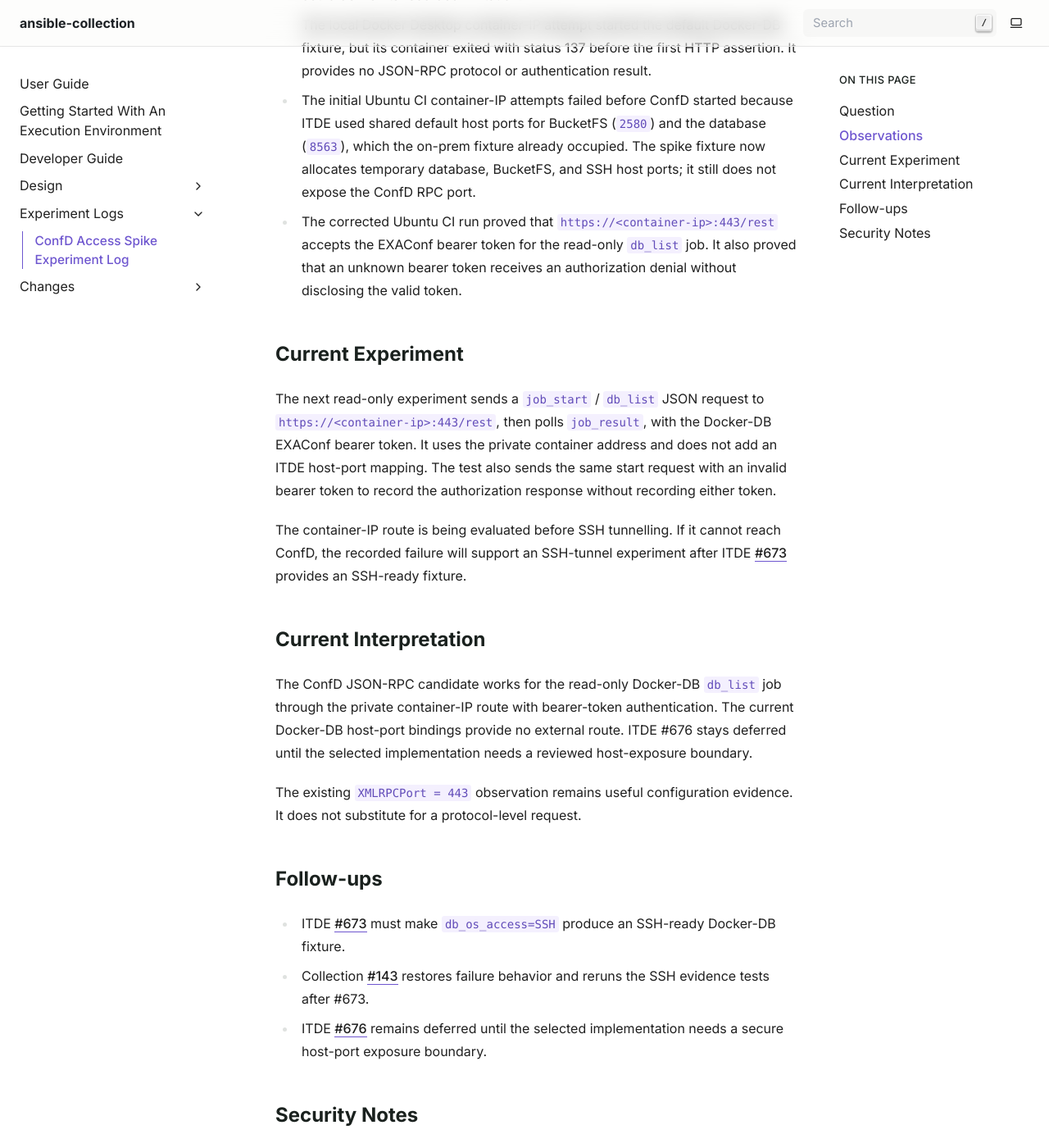
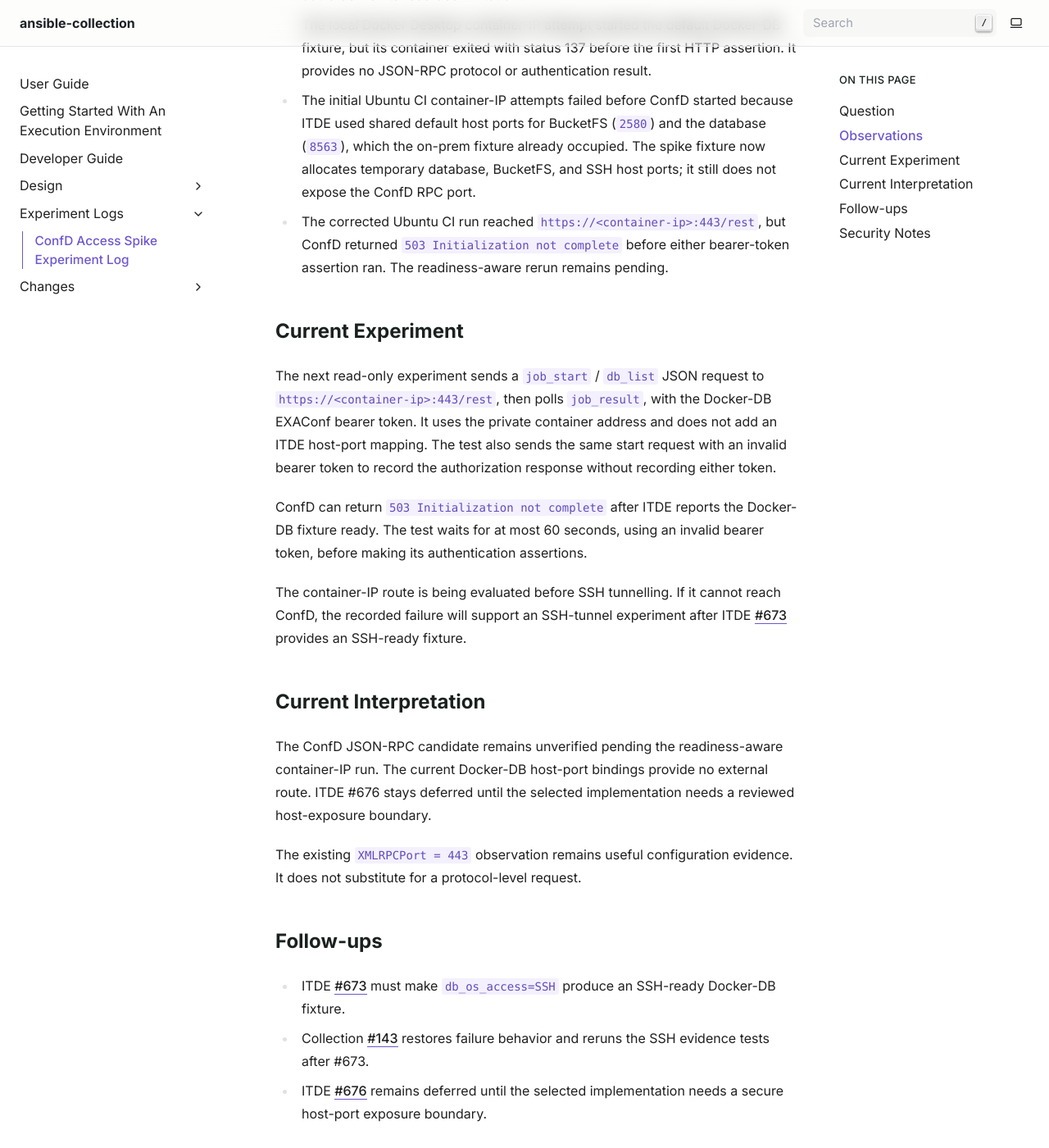
Before and after one commit to exasol/ansible-collection, a Sphinx documentation site: the page built from doc/experiments/confd_access_spike_log.md, in a window 1280 px wide and 1400 px high, scrolled down 1012 px. Shown: the whole window at 82% size. Built offline with Sphinx 7.4.7, drawn with Linux system fonts in a browser that asks for light colours.

Commit message:
Added a bounded 60-second readiness wait that retries only 503/connection-startup responses using an invalid token. It then runs the authenticated db_list and invalid-token checks normally.

```diff
--- a/doc/experiments/confd_access_spike_log.md
+++ b/doc/experiments/confd_access_spike_log.md
@@ -35,10 +35,9 @@ environment changes are required?
   database (`8563`), which the on-prem fixture already occupied. The spike
   fixture now allocates temporary database, BucketFS, and SSH host ports; it
   still does not expose the ConfD RPC port.
-* The corrected Ubuntu CI run proved that `https://<container-ip>:443/rest`
-  accepts the EXAConf bearer token for the read-only `db_list` job. It also
-  proved that an unknown bearer token receives an authorization denial without
-  disclosing the valid token.
+* The corrected Ubuntu CI run reached `https://<container-ip>:443/rest`, but
+  ConfD returned `503 Initialization not complete` before either bearer-token
+  assertion ran. The readiness-aware rerun remains pending.
 
 ## Current Experiment
 
@@ -49,6 +48,10 @@ ITDE host-port mapping. The test also sends the same start request with an
 invalid bearer token to record the authorization response without recording
 either token.
 
+ConfD can return `503 Initialization not complete` after ITDE reports the
+Docker-DB fixture ready. The test waits for at most 60 seconds, using an
+invalid bearer token, before making its authentication assertions.
+
 The container-IP route is being evaluated before SSH tunnelling. If it cannot
 reach ConfD, the recorded failure will support an SSH-tunnel experiment after
 ITDE [#673](https://github.com/exasol/integration-test-docker-environment/issues/673)
@@ -56,11 +59,10 @@ provides an SSH-ready fixture.
 
 ## Current Interpretation
 
-The ConfD JSON-RPC candidate works for the read-only Docker-DB `db_list` job
-through the private container-IP route with bearer-token authentication. The
-current Docker-DB host-port bindings provide no external route. ITDE #676 stays
-deferred until the selected implementation needs a reviewed host-exposure
-boundary.
+The ConfD JSON-RPC candidate remains unverified pending the readiness-aware
+container-IP run. The current Docker-DB host-port bindings provide no external
+route. ITDE #676 stays deferred until the selected implementation needs a
+reviewed host-exposure boundary.
 
 The existing `XMLRPCPort = 443` observation remains useful configuration
 evidence. It does not substitute for a protocol-level request.
```
Also changed, not shown: doc/changesets/135-compare-confd-json-rpc-and-confd-client-over-ssh.md (+3 -3 lines), doc/design/confd_access_spike_evaluation.md (+3 -0 lines), 1 other file.
